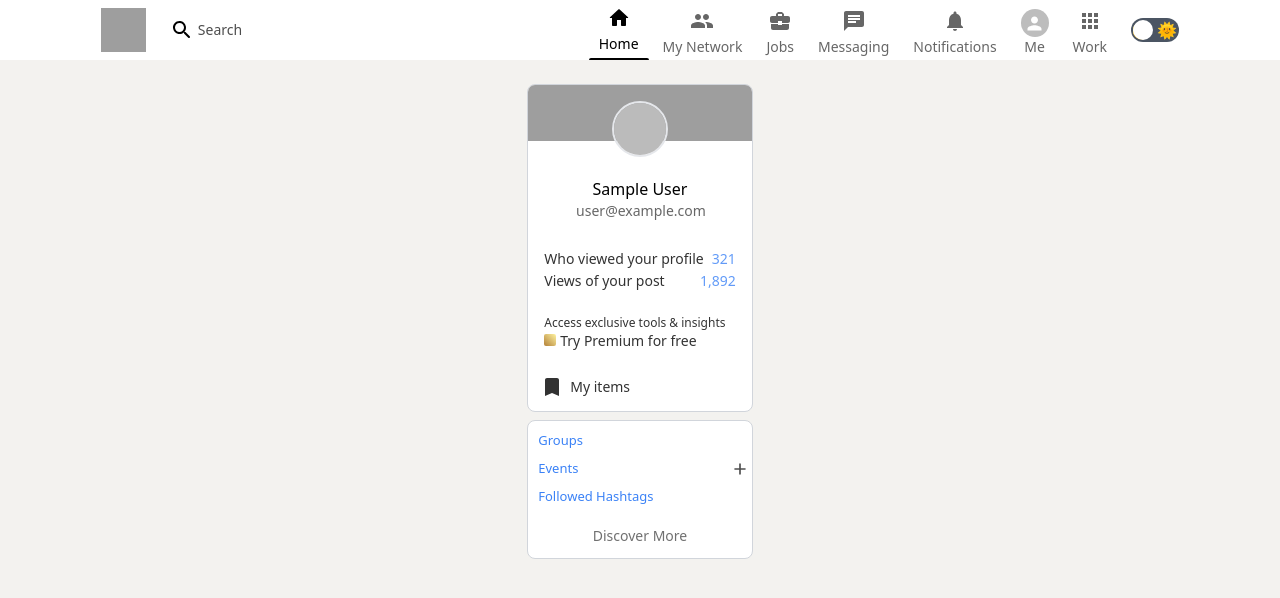
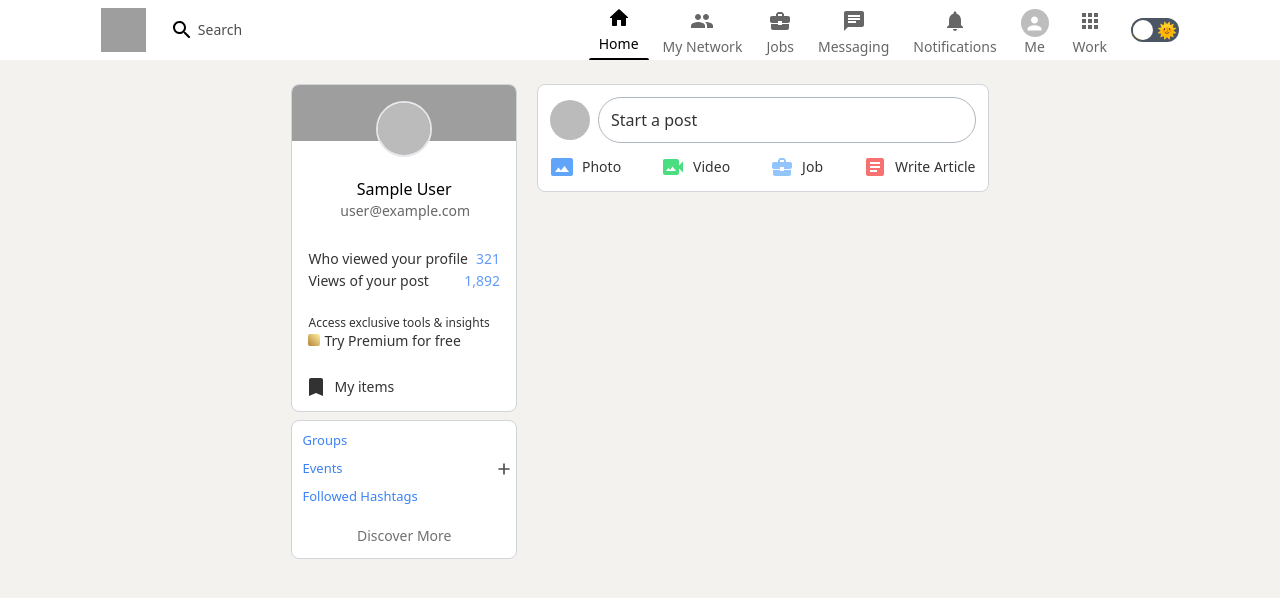
Before and after one commit to stephyswe/linkedin-v1, a Next.js app: page / in a window 1280 px wide. Shown: the top 598 px of the page. Built offline with nearby package versions, Linux system fonts and the light colour scheme; no server answers; sample sign-in values are in the browser's storage; grey boxes are pictures that could not be loaded.

Commit message:
feed component, child component input

```diff
--- /dev/null
+++ b/components/Feed.js
@@ -0,0 +1,12 @@
+import Input from './Input'
+
+function Feed() {
+  return (
+    <div className="max-w-lg pb-24 space-y-6">
+      <Input />
+      {/* posts */}
+    </div>
+  )
+}
+
+export default Feed
--- /dev/null
+++ b/components/Input.js
@@ -0,0 +1,59 @@
+import { Avatar } from '@mui/material'
+import { motion } from 'framer-motion'
+import { useSession, signOut } from 'next-auth/react'
+import PhotoSizeSelectActualIcon from '@mui/icons-material/PhotoSizeSelectActual'
+import VideoCameraBackIcon from '@mui/icons-material/VideoCameraBack'
+import BusinessCenterIcon from '@mui/icons-material/BusinessCenter'
+import ArticleIcon from '@mui/icons-material/Article'
+
+function Input() {
+  const { data: session } = useSession()
+  return (
+    <div
+      className="bg-white dark:bg-[#1D2226] rounded-lg p-3 space-y-3 border
+     border-gray-300 dark:border-none"
+    >
+      <div className="flex items-center space-x-2">
+        <Avatar
+          onClick={signOut}
+          src={session?.user?.image}
+          className="h-10 !w-10 cursor-pointer"
+        />
+        <motion.button
+          whileHover={{ scale: 1.01 }}
+          whileTap={{ scale: 0.99 }}
+          className="rounded-full border border-gray-400 py-2.5 px-3 opacity-80
+           hover:opacity-100 font-medium w-full text-left"
+          onClick={() => {
+            setModalOpen(true)
+            setModalType('dropIn')
+          }}
+        >
+          Start a post
+        </motion.button>
+      </div>
+      <div className="flex flex-wrap items-center justify-center gap-4 md:gap-x-10">
+        <button className="inputButton group">
+          <PhotoSizeSelectActualIcon className="text-blue-400" />
+          <h4 className="opacity-80 group-hover:opacity-100">Photo</h4>
+        </button>
+        <button className="inputButton group">
+          <VideoCameraBackIcon className="text-green-400" />
+          <h4 className="opacity-80 group-hover:opacity-100">Video</h4>
+        </button>
+        <button className="inputButton group">
+          <BusinessCenterIcon className="text-blue-300" />
+          <h4 className="opacity-80 group-hover:opacity-100">Job</h4>
+        </button>
+        <button className="inputButton group">
+          <ArticleIcon className="text-red-400" />
+          <h4 className="opacity-80 group-hover:opacity-100 whitespace-nowrap">
+            Write Article
+          </h4>
+        </button>
+      </div>
+    </div>
+  )
+}
+
+export default Input
--- a/pages/index.js
+++ b/pages/index.js
@@ -1,5 +1,6 @@
 import { useSession, getSession } from 'next-auth/react'
 import Head from 'next/head'
+import Feed from '../components/Feed'
 import Header from '../components/Header'
 import Sidebar from '../components/Sidebar'
 
@@ -31,7 +32,7 @@
       <main className="flex justify-center px-4 gap-x-5 sm:px-12">
         <div className="flex flex-col gap-5 md:flex-row">
           <Sidebar />
-          {/* feed */}
+          <Feed />
         </div>
         {/* widget */}
       </main>
--- a/styles/globals.css
+++ b/styles/globals.css
@@ -10,16 +10,18 @@
 
 @layer components {
   .intent {
-    @apply flex justify-between items-center hover:shadow-xl p-4
-     cursor-pointer rounded-lg text-black bg-white max-w-md
-     mx-auto xl:mx-0;
+    @apply flex items-center justify-between max-w-md p-4 mx-auto text-black bg-white rounded-lg cursor-pointer hover:shadow-xl xl:mx-0;
   }
 
   .sidebarButton {
-    @apply dark:border-t border-gray-600 py-3 px-4 cursor-pointer opacity-80 hover:opacity-100;
+    @apply px-4 py-3 border-gray-600 cursor-pointer dark:border-t opacity-80 hover:opacity-100;
   }
 
   .sidebarLink {
     @apply text-[13px] font-medium text-blue-500 hover:underline cursor-pointer px-2.5;
   }
+
+  .inputButton {
+    @apply flex items-center space-x-2 text-sm font-medium cursor-pointer;
+  }
 }
```
